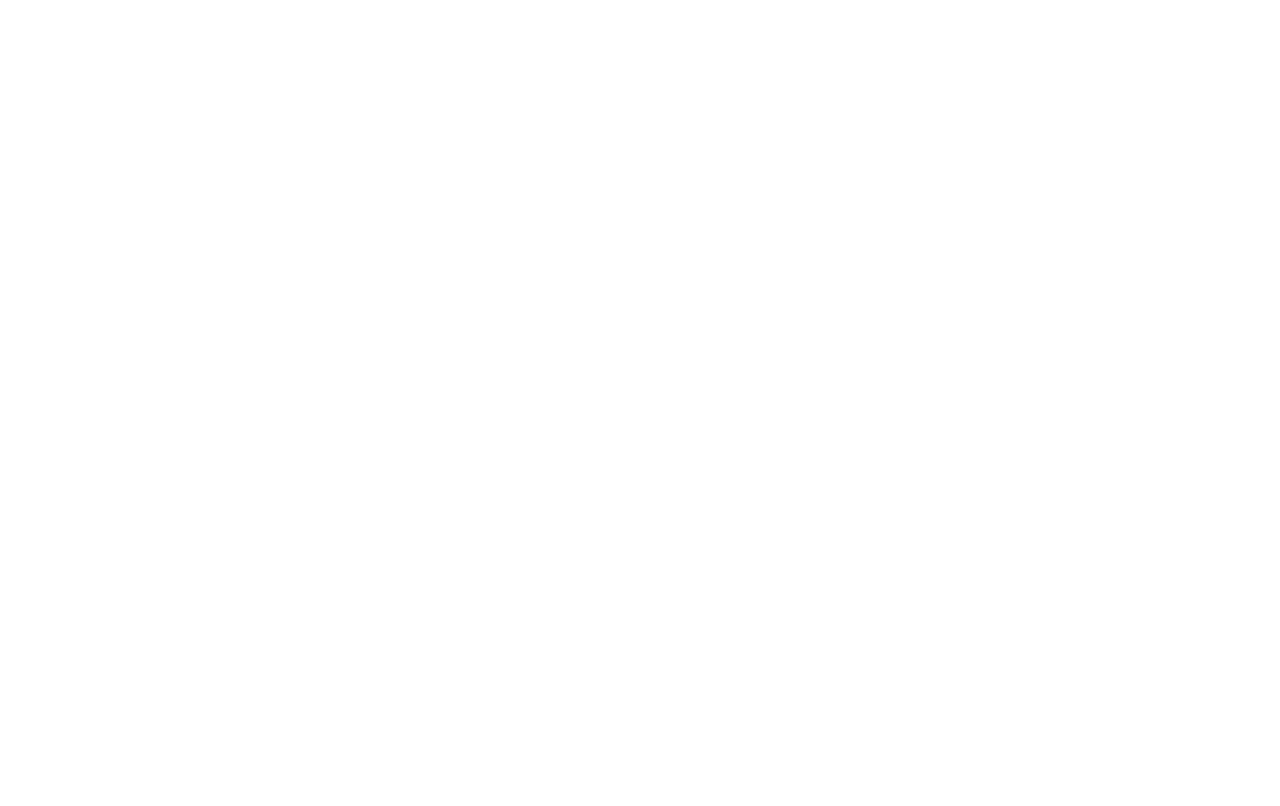
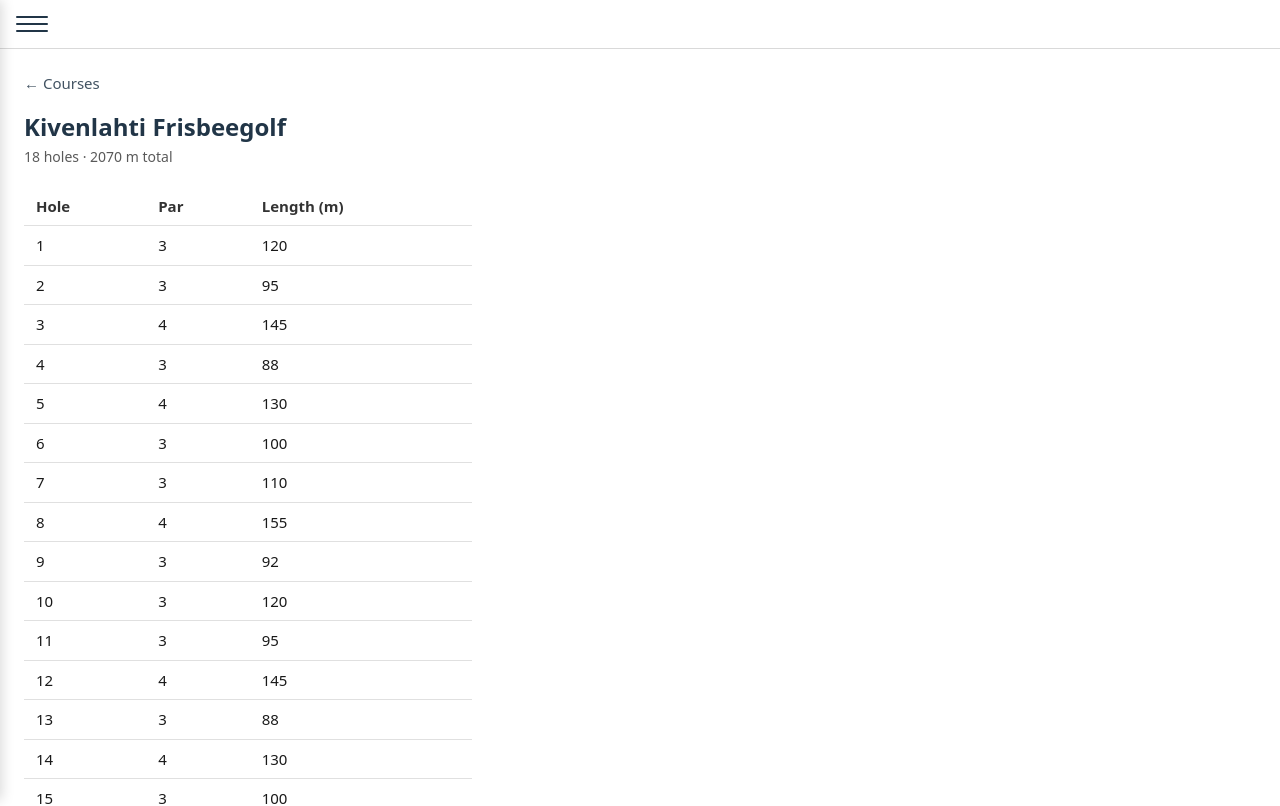
Before and after one commit to hjkuja/fribascore-ui, a React (Vite) app: page /courses/kivenlahti in a window 1280 px wide. Before the commit this address had no page. Shown: the top 806 px of the page. Built offline with nearby package versions, Linux system fonts and the light colour scheme.

Commit message:
Add course details

```diff
--- a/src/app/AppRoutes.tsx
+++ b/src/app/AppRoutes.tsx
@@ -2,6 +2,7 @@
 import { AppLayout } from "./AppLayout";
 import HomePage from "../pages/HomePage";
 import Courses from "../pages/Courses";
+import CourseDetailsPage from "../pages/CourseDetailsPage";
 
 export function AppRoutes() {
   return (
@@ -9,6 +10,7 @@
       <Route element={<AppLayout />}>
         <Route path="/" element={<HomePage />} />
         <Route path="/courses" element={<Courses />} />
+        <Route path="/courses/:id" element={<CourseDetailsPage />} />
         {/* TODO: <Route path="*" element={<NotFound />} /> */}
       </Route>
     </Routes>
--- /dev/null
+++ b/src/components/CourseDetails/CourseDetails.css
@@ -0,0 +1,61 @@
+.course-details {
+  max-width: 28rem;
+}
+
+.course-details__name {
+  margin: 0 0 0.25rem 0;
+  font-size: 1.5rem;
+  font-weight: 600;
+  line-height: 1.3;
+}
+
+.course-details__meta {
+  margin: 0 0 1.25rem 0;
+  font-size: 0.875rem;
+  color: rgba(255, 255, 255, 0.7);
+}
+
+.course-details__holes {
+  width: 100%;
+  border-collapse: collapse;
+  font-size: 0.9375rem;
+}
+
+.course-details__holes th,
+.course-details__holes td {
+  padding: 0.5rem 0.75rem;
+  text-align: left;
+  border-bottom: 1px solid rgba(128, 128, 128, 0.25);
+}
+
+.course-details__holes th {
+  font-weight: 600;
+  color: rgba(255, 255, 255, 0.85);
+}
+
+.course-details__holes td {
+  color: rgba(255, 255, 255, 0.9);
+}
+
+.course-details__holes tbody tr:last-child td {
+  border-bottom: none;
+}
+
+@media (prefers-color-scheme: light) {
+  .course-details__meta {
+    color: rgba(0, 0, 0, 0.65);
+  }
+
+  .course-details__holes th,
+  .course-details__holes td {
+    border-bottom-color: rgba(0, 0, 0, 0.12);
+  }
+
+  .course-details__holes th {
+    color: rgba(0, 0, 0, 0.8);
+  }
+
+  .course-details__holes td {
+    color: rgba(0, 0, 0, 0.9);
+  }
+}
--- /dev/null
+++ b/src/components/CourseDetails/CourseDetails.tsx
@@ -0,0 +1,42 @@
+import type { Course } from "../../types/course";
+import "./CourseDetails.css";
+
+interface CourseDetailsProps {
+  course: Course;
+}
+
+function totalLength(holes: Course["holes"]): number {
+  return holes.reduce((sum, h) => sum + h.length, 0);
+}
+
+export function CourseDetails({ course }: CourseDetailsProps) {
+  const total = totalLength(course.holes);
+
+  return (
+    <article className="course-details" aria-label={`Course: ${course.name}`}>
+      <h1 className="course-details__name">{course.name}</h1>
+      <p className="course-details__meta">
+        {course.holes.length} {course.holes.length === 1 ? "hole" : "holes"} · {total} m total
+      </p>
+
+      <table className="course-details__holes" aria-label="Hole information">
+        <thead>
+          <tr>
+            <th scope="col">Hole</th>
+            <th scope="col">Par</th>
+            <th scope="col">Length (m)</th>
+          </tr>
+        </thead>
+        <tbody>
+          {course.holes.map((hole) => (
+            <tr key={hole.number}>
+              <td>{hole.number}</td>
+              <td>{hole.par}</td>
+              <td>{hole.length}</td>
+            </tr>
+          ))}
+        </tbody>
+      </table>
+    </article>
+  );
+}
--- a/src/components/CourseList/CourseList.tsx
+++ b/src/components/CourseList/CourseList.tsx
@@ -1,3 +1,4 @@
+import { Link } from "react-router-dom";
 import type { Course } from "../../types/course";
 import "./CourseList.css";
 
@@ -24,12 +25,12 @@
     <ul className="course-list" aria-label="Course list">
       {courses.map((course) => (
         <li key={course.id} className="course-list__item">
-          <div className="course-list__card">
+          <Link to={`/courses/${course.id}`} className="course-list__card">
             <h2 className="course-list__name">{course.name}</h2>
             <p className="course-list__meta">
               {formatHoleCount(course.holes.length)} · {totalLength(course.holes)} m total
             </p>
-          </div>
+          </Link>
         </li>
       ))}
     </ul>
--- a/src/index.css
+++ b/src/index.css
@@ -13,6 +13,22 @@
   -moz-osx-font-smoothing: grayscale;
 }
 
+.page-back {
+  margin: 0 0 1rem 0;
+  font-size: 0.9375rem;
+}
+
+.page-back a {
+  color: inherit;
+  text-decoration: none;
+  opacity: 0.85;
+}
+
+.page-back a:hover {
+  opacity: 1;
+  text-decoration: underline;
+}
+
 @media (prefers-color-scheme: light) {
   :root {
     color: #213547;
--- /dev/null
+++ b/src/pages/CourseDetailsPage.tsx
@@ -0,0 +1,27 @@
+import { Link, useParams } from "react-router-dom";
+import { CourseDetails } from "../components/CourseDetails/CourseDetails";
+import { dummyCourses } from "../data/dummyCourses";
+
+export default function CourseDetailsPage() {
+  const { id } = useParams<"id">();
+  const course = id ? dummyCourses.find((c) => c.id === id) : undefined;
+
+  if (!course) {
+    return (
+      <div>
+        <h1>Course not found</h1>
+        <p>This course doesn&apos;t exist or has been removed.</p>
+        <Link to="/courses">Back to courses</Link>
+      </div>
+    );
+  }
+
+  return (
+    <div>
+      <p className="page-back">
+        <Link to="/courses">← Courses</Link>
+      </p>
+      <CourseDetails course={course} />
+    </div>
+  );
+}
```
